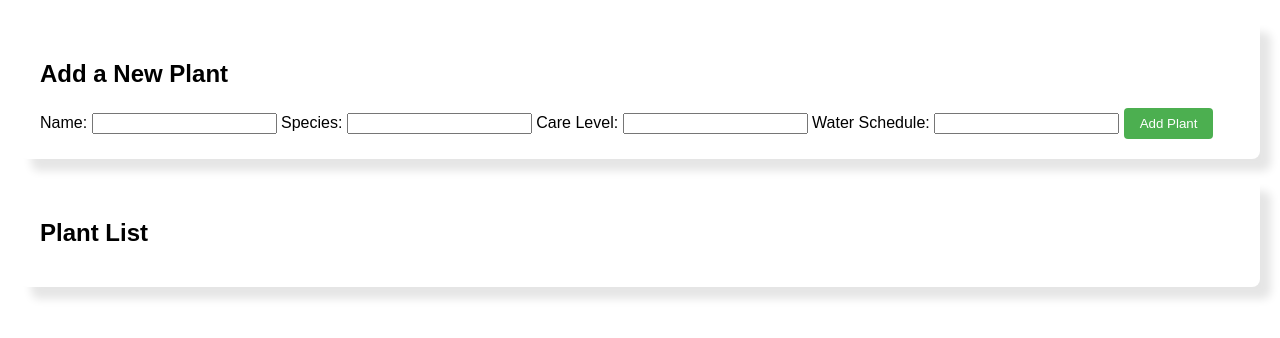
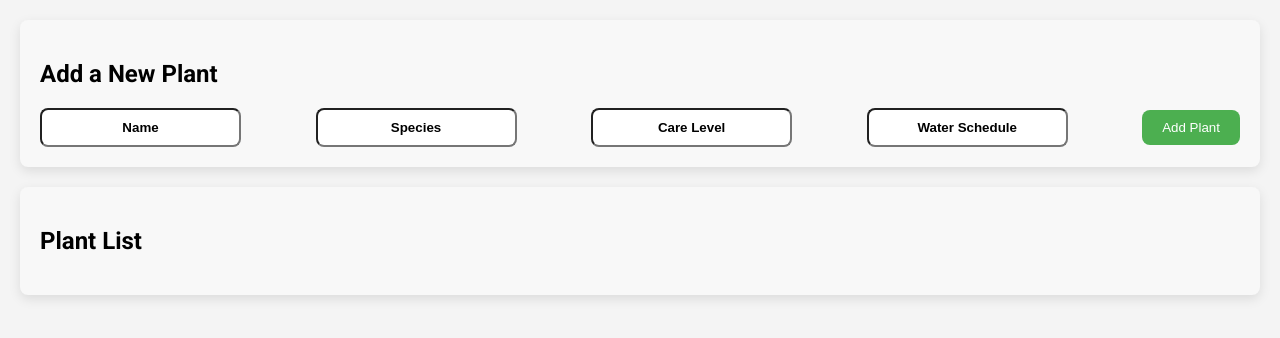
Before and after one commit to JKrishnaKaarthik/Plant-Care-Tracker-App, a Django app: template PlantCareTracker/template/index.html in a window 1280 px wide. Shown: the top 338 px of the page. Run offline with Django 4.2, Linux system fonts and the light colour scheme; the template is opened without the code that fills it, so the values that code supplies are empty.

Commit message:
design changes to main page

```diff
--- a/PlantCareTracker/login/views.py
+++ b/PlantCareTracker/login/views.py
@@ -44,7 +44,7 @@ def get_plant_list(request):
             cursor.execute("select * from {}".format("user"+str(userId)))
             data = cursor.fetchall()
             print(data)
-            plant_list = [{'id' : plant[1], 'name': plant[2], 'species': plant[3], 'careLevel': plant[4], 'waterSchedule': plant[5 ]} for plant in data]
+            plant_list = [{'id' : plant[1], 'name': plant[2], 'species': plant[3], 'careLevel': plant[4], 'waterSchedule': plant[5]} for plant in data]
 
             return JsonResponse({'plants': plant_list})
         else:
--- a/PlantCareTracker/signup/views.py
+++ b/PlantCareTracker/signup/views.py
@@ -26,7 +26,7 @@ def signup(request):
         userId = cursor.fetchone()[0]
         userId = userId + 1
         cursor.execute("insert into users values({}, '{}', '{}', '{}', '{}')".format(userId, fName, lName, email, password))
-        query2 = "CREATE TABLE `{}` (linkedUserID INT, plantId INT,plantName varchar(100), species varchar(100), carelevel varchar(50), waterschedule varchar(50), FOREIGN KEY (linkedUserID) REFERENCES users(userID))".format("user"+str(userId))
+        query2 = "CREATE TABLE `{}` (linkedUserID INT, plantId INT, plantName varchar(100), species varchar(100), carelevel varchar(50), waterschedule varchar(200), FOREIGN KEY (linkedUserID) REFERENCES users(userID))".format("user"+str(userId))
         cursor.execute(query2)
         mydb.commit()
         return redirect('/')
--- a/PlantCareTracker/static/app.js
+++ b/PlantCareTracker/static/app.js
@@ -11,7 +11,6 @@ document.addEventListener("DOMContentLoaded", function () {
     plants: [],
   };
   function fetchPlantList() {
-    print("entered the fecthplant list function");
     fetch("/get_plant_list/")
       .then((response) => {
         if (!response.ok) {
@@ -37,27 +36,22 @@ document.addEventListener("DOMContentLoaded", function () {
   }
   // Call the function to fetch plant list
   fetchPlantList();
-
   function render() {
     console.log("page is rendering");
     appElement.innerHTML = `
                   <div class="section">
                       <h2>Add a New Plant</h2>
                       <form id="plantForm" class="form" >
-                          <label for="name">Name:</label>
-                          <input type="text" name="name" value="${
+                          <input type="text" name="name" placeholder="Name" value="${
                             state.newPlant.name
                           }" required>
-                          <label for="species">Species:</label>
-                          <input type="text" name="species" value="${
+                          <input type="text" name="species" placeholder="Species" value="${
                             state.newPlant.species
                           }" required>
-                          <label for="careLevel">Care Level:</label>
-                          <input type="text" name="careLevel" value="${
+                          <input type="text" name="careLevel" placeholder="Care Level" value="${
                             state.newPlant.careLevel
                           }" required>
-                          <label for="waterSchedule">Water Schedule:</label>
-                          <input type="text" name="waterSchedule" value="${
+                          <input type="text" name="waterSchedule" placeholder="Water Schedule" value="${
                             state.newPlant.waterSchedule
                           }" required>
                           <button type="button" onclick="addPlant()">Add Plant</button>
--- a/PlantCareTracker/static/plant.css
+++ b/PlantCareTracker/static/plant.css
@@ -1,39 +1,74 @@
 body {
-  font-family: "Arial", sans-serif;
+  font-family: Roboto, Arial;
   margin: 0;
   padding: 0;
-  /* background-color: rgba(44, 141, 15, 0.801); */
-  /* background-image: url("section-background.jpg"); Replace with the actual path to your image */
-  /* background-repeat: repeat; or 'no-repeat' based on your preference */
+  background-color: #f4f4f4;
+}
+header {
+  color: white;
+  width: 100vh;
+  overflow: hidden;
+  text-align: center;
+  padding: 1em;
+  display: flex;
+  align-items: center;
+}
+header img {
+  max-width: 1349px;
+  height: 216px;
+  margin: 0px;
+  border: 0 px;
 }
 
-header {
-  background-color: #4caf50;
-  color: white;
-  text-align: center;
-  padding: 1em 0;
+h1 {
+  margin: 0;
 }
 
+form {
+  display: flex;
+  justify-content: space-between;
+  align-items: center;
+  flex-wrap: wrap;
+}
+input::placeholder {
+  display: flex;
+  text-align: center;
+  font-weight: 600;
+  color: black;
+}
+input[type="text"] {
+  padding: 10px;
+  border-radius: 8px;
+}
 .container {
   max-width: 800px;
   margin: 0 auto;
+  background-color: #fff; /* White background color for the container */
+  box-shadow: 0 2px 8px rgba(0, 0, 0, 0.1);
+  border-radius: 8px;
+  overflow: hidden; /* Ensure rounded corners are applied to the container */
 }
 
 .section {
   margin: 20px;
   padding: 20px;
-  /* background-color: #a6cb7b; Light Coral */
   border-radius: 8px;
-  box-shadow: 11px 12px 8px rgba(0, 0, 0, 0.1);
+  box-shadow: 0 4px 12px rgba(0, 0, 0, 0.1);
+  background-color: #f8f8f8; /* Light background color for sections */
 }
 
 button {
   background-color: #4caf50;
   color: white;
-  padding: 8px 16px;
+  padding: 10px 20px;
   border: none;
-  border-radius: 4px;
+  border-radius: 8px;
   cursor: pointer;
+  transition: background-color 0.3s ease;
+}
+
+button:hover {
+  background-color: #45a049;
 }
 
 #plantList {
--- a/PlantCareTracker/template/index.html
+++ b/PlantCareTracker/template/index.html
@@ -6,9 +6,16 @@
     {%load static%}
     <link rel="stylesheet" href="{%static 'plant.css'%}" />
     <title>Plant Care App</title>
+    <link
+      href="https://fonts.googleapis.com/css2?family=Roboto:wght@400;500;700&display=swap"
+      rel="stylesheet"
+    />
     <script src="{%static 'app.js'%}" defer></script>
   </head>
   <body>
+    <!-- <header>
+      <img src="{%static 'header-image.jpg'%}" />
+    </header> -->
     <div id="app"></div>
   </body>
 </html>
```
Also changed, not shown: other parts of PlantCareTracker/static/plant.css (+28 -9 lines), PlantCareTracker/static/header-image.jpg (added).
